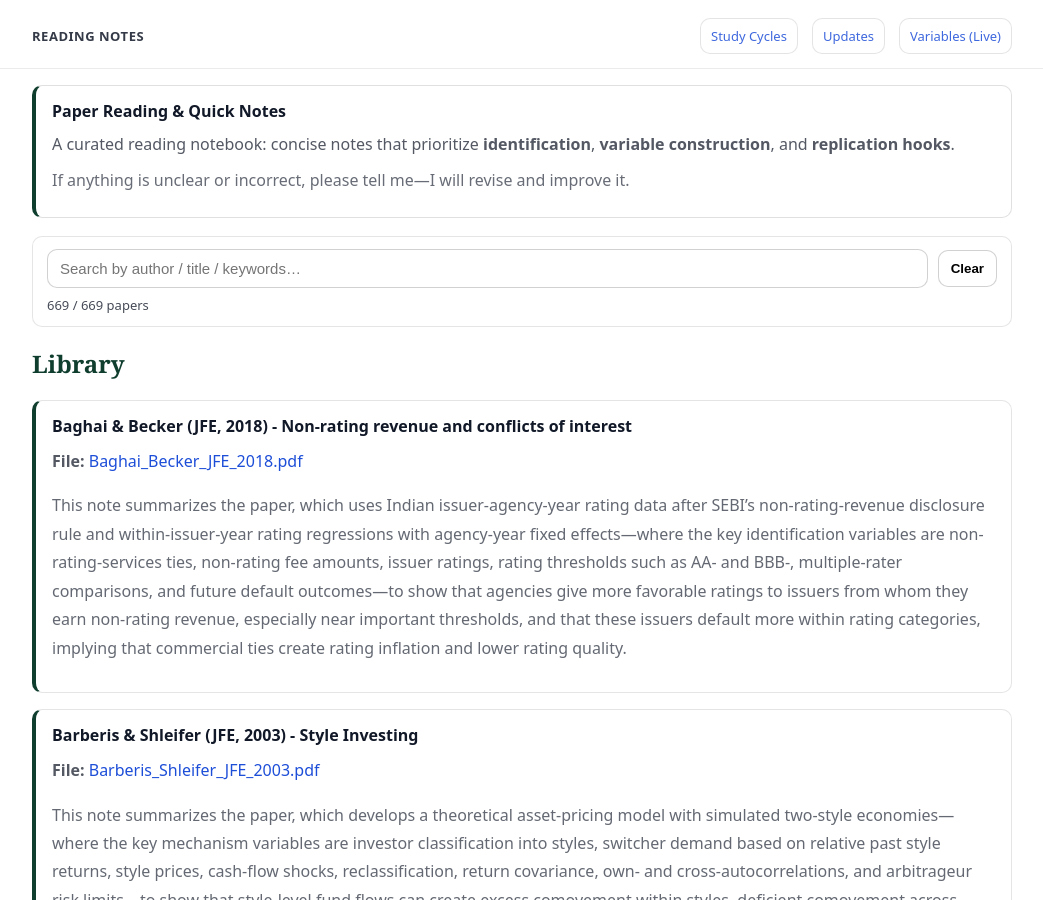
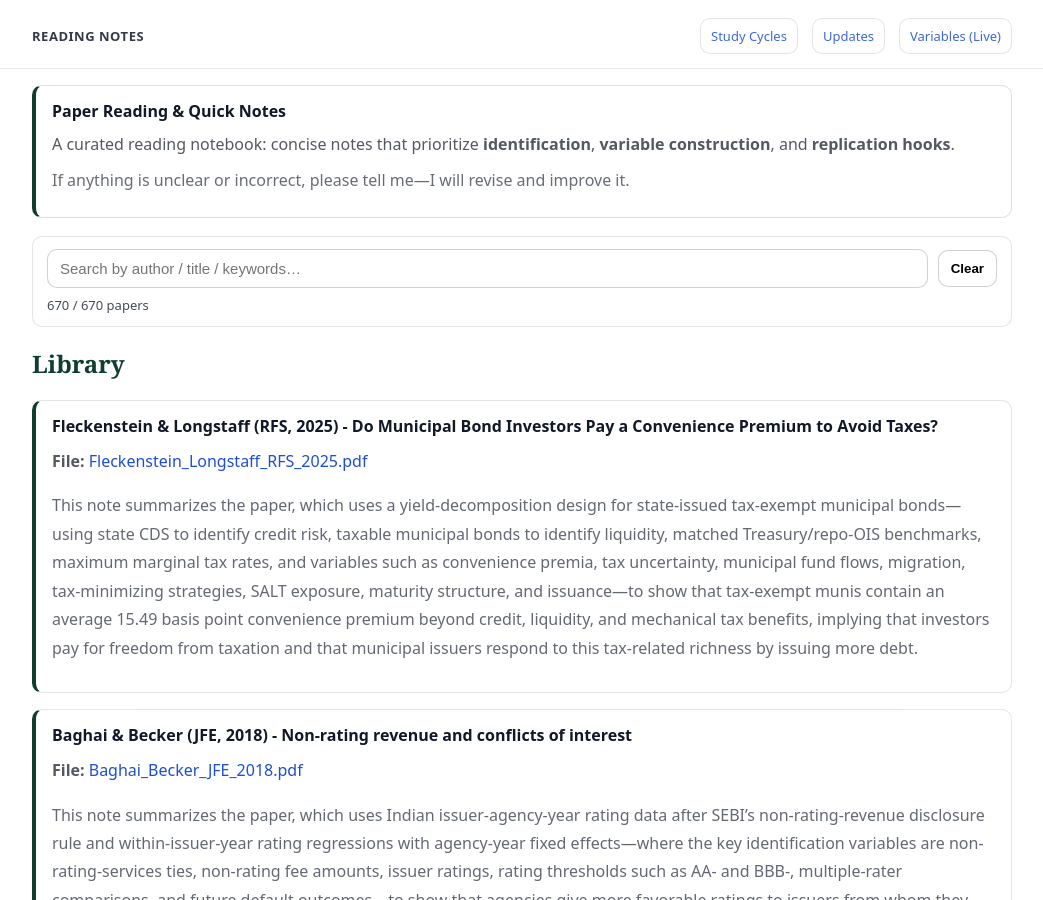
Before and after one commit to yaxinzn/study-archive, a Jekyll site: the page built from reading/index.md, in a window 1280 px wide and 900 px high. Shown: the whole window, without its empty margins (118-1161 px from the left). Built offline with Jekyll 4.4.1, drawn with Linux system fonts in a browser that asks for light colours.

Commit message:
Reading: add/update Fleckenstein_Longstaff_RFS_2025.pdf

```diff
--- a/_data/reading.yml
+++ b/_data/reading.yml
@@ -1,3 +1,7 @@
+- title: "Fleckenstein & Longstaff (RFS, 2025) - Do Municipal Bond Investors Pay a Convenience Premium to Avoid Taxes?"
+  file: "Fleckenstein_Longstaff_RFS_2025.pdf"
+  desc: "This note summarizes the paper, which uses a yield-decomposition design for state-issued tax-exempt municipal bonds—using state CDS to identify credit risk, taxable municipal bonds to identify liquidity, matched Treasury/repo-OIS benchmarks, maximum marginal tax rates, and variables such as convenience premia, tax uncertainty, municipal fund flows, migration, tax-minimizing strategies, SALT exposure, maturity structure, and issuance—to show that tax-exempt munis contain an average 15.49 basis point convenience premium beyond credit, liquidity, and mechanical tax benefits, implying that investors pay for freedom from taxation and that municipal issuers respond to this tax-related richness by issuing more debt."
+
 - title: "Baghai & Becker (JFE, 2018) - Non-rating revenue and conflicts of interest"
   file: "Baghai_Becker_JFE_2018.pdf"
   desc: "This note summarizes the paper, which uses Indian issuer-agency-year rating data after SEBI’s non-rating-revenue disclosure rule and within-issuer-year rating regressions with agency-year fixed effects—where the key identification variables are non-rating-services ties, non-rating fee amounts, issuer ratings, rating thresholds such as AA- and BBB-, multiple-rater comparisons, and future default outcomes—to show that agencies give more favorable ratings to issuers from whom they earn non-rating revenue, especially near important thresholds, and that these issuers default more within rating categories, implying that commercial ties create rating inflation and lower rating quality."
```
Also changed, not shown: 1 other file.
